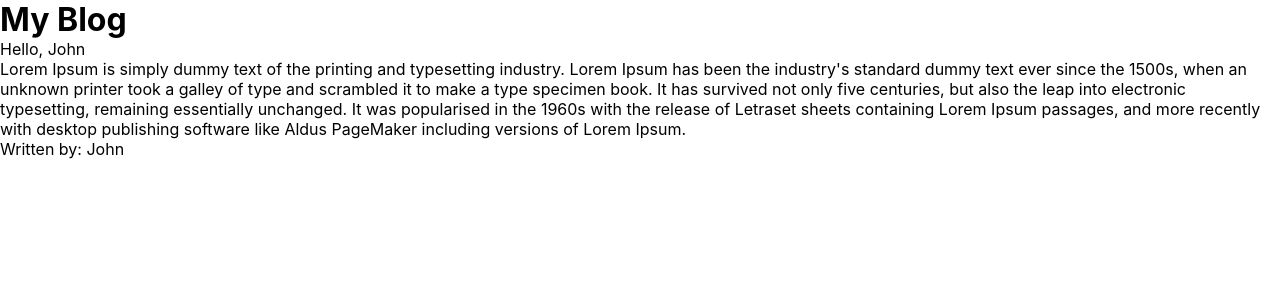
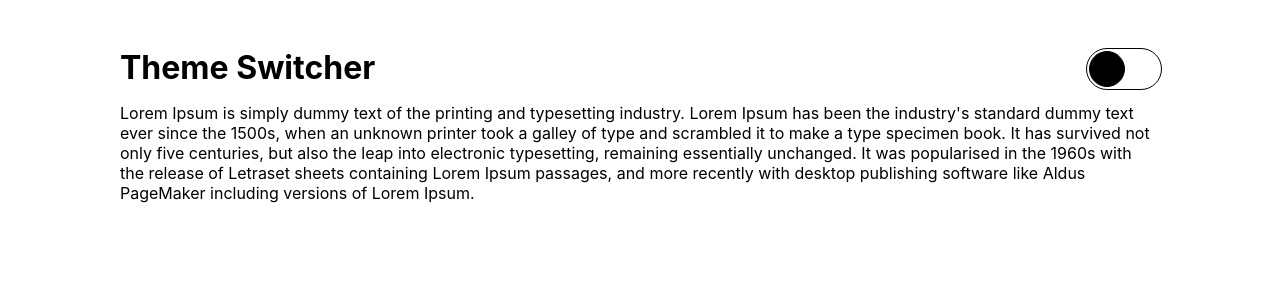
Before and after one commit to wonma/100-days-of-code, a React (Create React App) app in the folder exercises/react-advanced-practice/: page / in a window 1280 px wide. Shown: the top 300 px of the page. Built offline with nearby package versions, Linux system fonts and the light colour scheme.

Commit message:
Day076. Reviewed useContext and implemented ThemeSwitcher

```diff
--- a/exercises/react-advanced-practice/src/App.js
+++ b/exercises/react-advanced-practice/src/App.js
@@ -23,6 +23,8 @@ import UpdateTitle from './UpdateTitle';
 import LoadUserProfile2 from './LoadUserProfile2';
 import IncomeExpenseTracker2 from './IncomeExpenseTracker2';
 import SimpleBlog2 from './SimpleBlog2';
+import ThemeSwitcher2 from './ThemeSwitcher2';
+import ThemeSwitcher3 from './ThemeSwitcher3';
 
 function App() {
   return (
@@ -48,8 +50,10 @@ function App() {
       <CouponRedeem2 />
       <UpdateTitle />
       <LoadUserProfile2 />
-      <IncomeExpenseTracker2 />*/}
+      <IncomeExpenseTracker2 />
       <SimpleBlog2 />
+      <ThemeSwitcher2 />*/}
+      <ThemeSwitcher3 />
     </div>
   );
 }
--- /dev/null
+++ b/exercises/react-advanced-practice/src/ThemeSwitcher2/index.js
@@ -0,0 +1,25 @@
+import React, { useState } from 'react';
+import './style.css';
+
+
+function ThemeSwitcher3() {
+    const [ checkbox, setCheckbox] = useState(false)
+    return(
+        <div className={`container ${checkbox ? '' : 'dark-theme'}`}>
+            <div className='wrapper'>
+                <header>
+                    <h1>Theme Switcher</h1>
+                    <div className='switcher'>
+                        <label htmlFor='checkbox'>checkbox</label>
+                        <input id='checkbox' type='checkbox' checked={checkbox} onChange={() => setCheckbox(!checkbox)} />
+                    </div>
+                </header>
+                <p>Lorem Ipsum is simply dummy text of the printing and typesetting industry. Lorem Ipsum has been the industry's standard dummy text ever since the 1500s, when an unknown printer took a galley of type and scrambled it to make a type specimen book. It has survived not only five centuries, but also the leap into electronic typesetting, remaining essentially unchanged. It was popularised in the 1960s with the release of Letraset sheets containing Lorem Ipsum passages, and more recently with desktop publishing software like Aldus PageMaker including versions of Lorem Ipsum.
+
+</p>
+            </div>
+        </div>
+    )
+}
+
+export default ThemeSwitcher3;
--- /dev/null
+++ b/exercises/react-advanced-practice/src/ThemeSwitcher2/style.css
@@ -0,0 +1,95 @@
+* {
+    box-sizing: border-box;
+}
+
+.container {
+    height: 100vh;
+    padding: 0 3em;
+    transition: all .6s;
+}
+
+.wrapper {
+    padding-top: 3em;
+    max-width: 1040px;
+    margin:0 auto;
+}
+
+header {
+    display: flex;
+    align-items: center;
+    justify-content: space-between;
+    margin-bottom: 1em;
+
+}
+
+.switcher {
+    position: relative;
+    flex: 0 1 auto;
+}
+
+.dark-theme {
+    background-color: rgb(54, 47, 47);
+}
+
+.dark-theme h1 {
+    color: #fff;
+}
+
+.dark-theme p {
+    color: #fff;
+}
+
+.switcher label {
+    position: relative;
+    visibility: hidden;
+    display: block;
+    cursor: pointer;
+    top: 50%;
+    transform: translateY(-50%);
+}
+
+.switcher label::after {
+    visibility: visible;
+    content: '';
+    display: block;
+    position: absolute;
+    top: 0;
+    left: 0;
+    width: 74px;
+    height: 40px;
+    border: 1px solid black;
+    border-radius: 50px;
+    transition: all .3s;
+}
+
+.switcher label::before {
+    visibility: visible;
+    content: '';
+    display: block;
+    position: absolute;
+    top: 3px;
+    left: 3px;
+    width: 34px;
+    height: 34px;
+    border: 1px solid black;
+    background-color: black;
+    border-radius: 50px;
+    transform: translateX(0);
+    transition: all .3s;
+}
+
+.dark-theme .switcher label::before {
+    transform: translateX(34px);
+    border: 1px solid rgb(255, 255, 255);
+    background-color: rgb(255, 255, 255);
+}
+
+.dark-theme .switcher label::after {
+    border: 1px solid rgb(255, 255, 255);
+}
+
+
+
+.switcher input {
+    display: none;
+}
--- /dev/null
+++ b/exercises/react-advanced-practice/src/ThemeSwitcher3/Switcher.js
@@ -0,0 +1,14 @@
+import React from 'react';
+import { useTheme } from './ThemeContext';
+
+const Switcher = () => {
+    const { theme, toggleTheme } = useTheme();
+    return (
+        <div className='switcher'>
+            <label htmlFor='checkbox'>checkbox</label>
+            <input id='checkbox' type='checkbox' checked={theme} onChange={() => toggleTheme(!theme)} />
+        </div>
+    )
+}
+
+export default Switcher;
--- /dev/null
+++ b/exercises/react-advanced-practice/src/ThemeSwitcher3/ThemeContext.js
@@ -0,0 +1,14 @@
+import React, { createContext, useContext, useState } from 'react';
+
+const ThemeContext = createContext(undefined);
+
+export const ThemeProvider = ({children}) => {
+    const [ theme, setTheme] = useState('light') // light가 initial loading시의 default모드
+    const toggleTheme = () => {
+        setTheme(theme === 'light' ? 'dark' : 'light')
+    }
+
+    return <ThemeContext.Provider value={{theme, toggleTheme}}>{children}</ThemeContext.Provider>
+}
+
+export const useTheme = () => { return useContext(ThemeContext) }
--- /dev/null
+++ b/exercises/react-advanced-practice/src/ThemeSwitcher3/index.js
@@ -0,0 +1,45 @@
+import React from 'react';
+import { ThemeProvider, useTheme } from './ThemeContext';
+import Switcher from './Switcher';
+import './style.css';
+
+const Header = () => {
+    return (
+        <header>
+            <h1>Theme Switcher</h1>
+            <Switcher />
+        </header>
+    )
+}
+
+const Page = () => {
+    return (
+        <main>
+            <p>Lorem Ipsum is simply dummy text of the printing and typesetting industry. Lorem Ipsum has been the industry's standard dummy text ever since the 1500s, when an unknown printer took a galley of type and scrambled it to make a type specimen book. It has survived not only five centuries, but also the leap into electronic typesetting, remaining essentially unchanged. It was popularised in the 1960s with the release of Letraset sheets containing Lorem Ipsum passages, and more recently with desktop publishing software like Aldus PageMaker including versions of Lorem Ipsum.</p>
+        </main>
+    )
+}
+
+const AppContainer = ({children}) => {
+    const { theme } = useTheme()
+    return (
+        <div className={`container ${theme === 'light' ? '' : 'dark-theme'}`}>
+            <div className='wrapper'>
+                {children}
+            </div>
+        </div>
+    )
+}
+
+function ThemeSwitcher2() {
+    return(
+        <ThemeProvider>
+            <AppContainer>
+                <Header />
+                <Page />
+            </AppContainer>
+        </ThemeProvider>
+    )
+}
+
+export default ThemeSwitcher2;
--- /dev/null
+++ b/exercises/react-advanced-practice/src/ThemeSwitcher3/style.css
@@ -0,0 +1,95 @@
+* {
+    box-sizing: border-box;
+}
+
+.container {
+    height: 100vh;
+    padding: 0 3em;
+    transition: all .6s;
+}
+
+.wrapper {
+    padding-top: 3em;
+    max-width: 1040px;
+    margin:0 auto;
+}
+
+header {
+    display: flex;
+    align-items: center;
+    justify-content: space-between;
+    margin-bottom: 1em;
+
+}
+
+.switcher {
+    position: relative;
+    flex: 0 1 auto;
+}
+
+.dark-theme {
+    background-color: rgb(54, 47, 47);
+}
+
+.dark-theme h1 {
+    color: #fff;
+}
+
+.dark-theme p {
+    color: #fff;
+}
+
+.switcher label {
+    position: relative;
+    visibility: hidden;
+    display: block;
+    cursor: pointer;
+    top: 50%;
+    transform: translateY(-50%);
+}
+
+.switcher label::after {
+    visibility: visible;
+    content: '';
+    display: block;
+    position: absolute;
+    top: 0;
+    left: 0;
+    width: 74px;
+    height: 40px;
+    border: 1px solid black;
+    border-radius: 50px;
+    transition: all .3s;
+}
+
+.switcher label::before {
+    visibility: visible;
+    content: '';
+    display: block;
+    position: absolute;
+    top: 3px;
+    left: 3px;
+    width: 34px;
+    height: 34px;
+    border: 1px solid black;
+    background-color: black;
+    border-radius: 50px;
+    transform: translateX(0);
+    transition: all .3s;
+}
+
+.dark-theme .switcher label::before {
+    transform: translateX(34px);
+    border: 1px solid rgb(255, 255, 255);
+    background-color: rgb(255, 255, 255);
+}
+
+.dark-theme .switcher label::after {
+    border: 1px solid rgb(255, 255, 255);
+}
+
+
+
+.switcher input {
+    display: none;
+}
```
Also changed, not shown: 1 other file (tests, documents, lock files or other folders).
